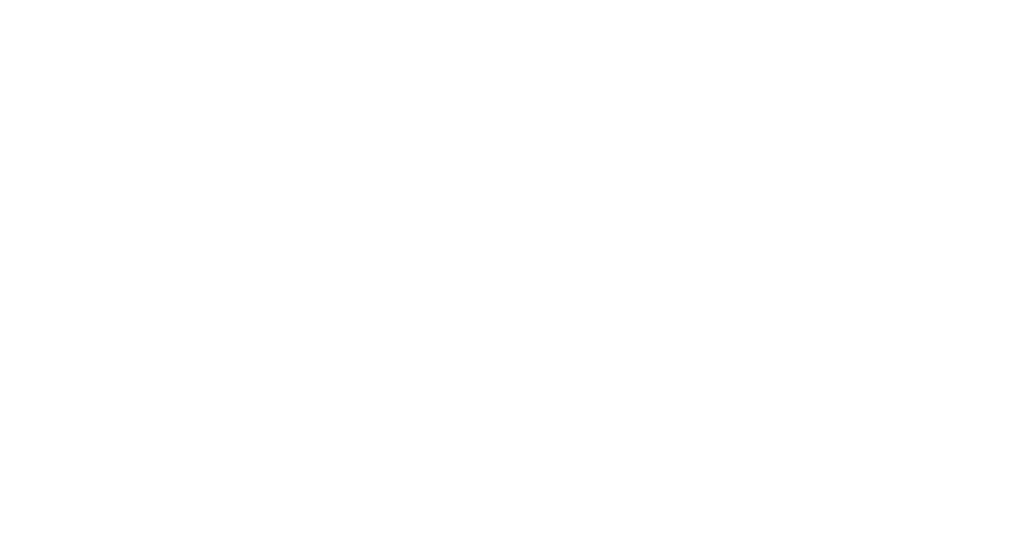
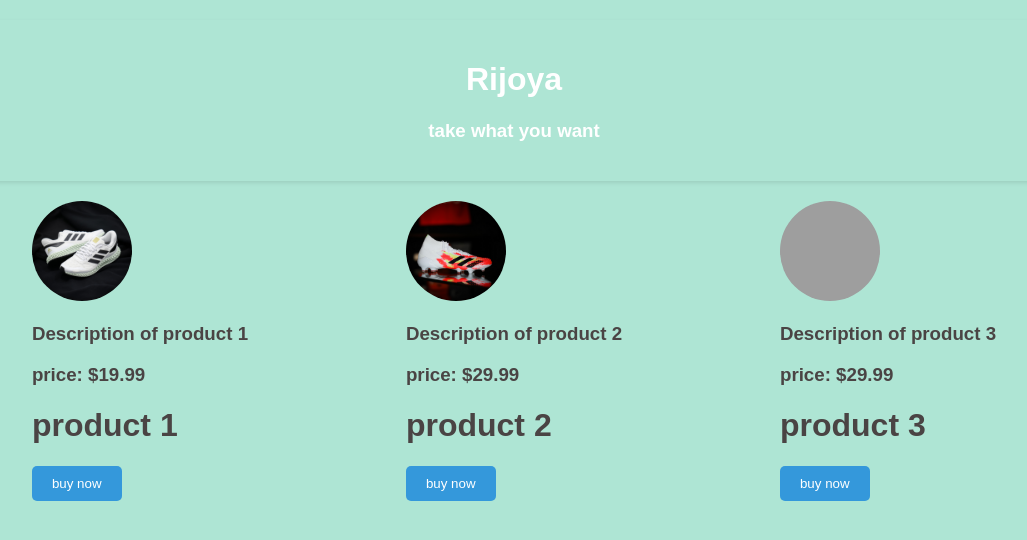
Before and after one commit to adam-saud/Rijoya, a Flask app: page / in a window 1280 px wide. Before the commit the part shown is empty. Shown: the top 540 px of the page, without its empty margins (126-1153 px from the left). Run offline with Flask 3, Linux system fonts and the light colour scheme; grey boxes are pictures that could not be loaded.

Commit message:
Design home page

```diff
--- a/app.py
+++ b/app.py
@@ -4,5 +4,5 @@ app = Flask(__name__)
 @app.route('/')
 def index():
     return render_template('index.html')
-    if __name__ == '__main__':
+if __name__ == '__main__':
         app.run(debug=True)
--- a/static/main.css
+++ b/static/main.css
@@ -0,0 +1,43 @@
+:root{
+    --primary-color: #3498db;
+    --secondary-color: #2ecc71;
+    --background-color: #aee5d4;
+    --text-color: #333;
+    --font-family: 'Arial', sans-serif;
+    --font-color: #4a4444;
+}
+body {
+    background-color: var(--background-color);
+    color: var(--text-color);
+    font-family: var(--font-family);
+    margin: 0;
+    padding: 0;
+    color : var(--font-color);
+}
+.parent{
+    display: flex;
+    align-items: center;
+    justify-content: space-evenly;
+}
+.parent img{
+    width: 100px;
+    height: 100px;
+    border-radius: 50%;
+    margin-right: 20px;
+}
+header{
+    background-color: var(--background-color);
+    box-shadow: 0 2px 4px rgba(0, 0, 0, 0.1);
+    color: white;
+    padding: 20px;
+    text-align: center;
+    margin: 20px;
+}
+.parent button{
+    background-color: var(--primary-color);
+    color: white;
+    border: none;
+    padding: 10px 20px;
+    border-radius: 5px;
+    cursor: pointer;
+}
--- a/templates/index.html
+++ b/templates/index.html
@@ -4,8 +4,40 @@
     <meta charset="UTF-8">
     <meta name="viewport" content="width=device-width, initial-scale=1.0">
     <title>Document</title>
+    <link rel="stylesheet" href="/static/main.css">
 </head>
 <body>
+    <header>
+        <h1>Rijoya</h1>
+        <h3>take what you want</h3>
+    </header>
+    <!-- Card 1 -->
+    <div class="parent">
+     <div class="card1">
+          <img src="/static/images/marzuk-adidas-5418991_1920.jpg" alt="image not found">
+           <h3>Description of product 1</h3>
+            <h3>price: $19.99</h3>
+            <h1>product 1</h1>
+            <button>buy now</button>
+    </div>
+    <!-- card 2 -->
+     <div class="card2">
+            <img src="/static/images/marzuk-adidas-5428548.jpg" alt="image not found">
+          <h3>Description of product 2</h3>
+         <h3>price: $29.99</h3>
+           <h1>product 2</h1>
+           <button>buy now</button>
+     </div>
+        <!-- card 3 -->
+         <div class="card3">
+             <img src="/static/images/shanimani660-shoe-2498994.jpg" alt="image not found">
+             <h3>Description of product 3</h3>
+              <h3>price: $29.99</h3>
+             <h1>product 3</h1>
+                <button>buy now</button>
+         </div>
+   </div>
+
 
 </body>
 </html>
```
Also changed, not shown: static/images/marzuk-adidas-5418991_1920.jpg (added), static/images/marzuk-adidas-5428548.jpg (added), 1 other file.
